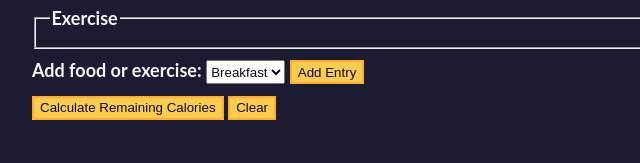
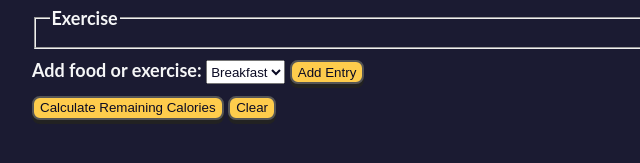
Before and after one commit to Abdelhadi-91/caloriesCounter, a plain HTML site: page index.html in a window 1280 px wide. Shown: the part 323-486 px from the top of the page, 268-908 px from the left. Drawn offline with Linux system fonts and the light colour scheme.

Commit message:
updating styles.css

```diff
--- a/styles.css
+++ b/styles.css
@@ -45,7 +45,24 @@ button {
   cursor: pointer;
   text-decoration: none;
   background-color: var(--light-yellow);
-  border: 2px solid var(--dark-yellow);
+  border: 2px solid #555;
+  color: white;
+  border-radius: 8px;
+  transition: all 0.25 ease;
+  box-shadow: 0 4px #222;
+  position: relative;
+}
+
+button:hover {
+  background-color: var(--dark-yellow);
+  transform: scale(1.05);
+  box-shadow: 0 6px 0 #111, 0 0 8px rgb(27, 27, 27);
+}
+
+button:active {
+  background-color: #222;
+  transform: scale(0.98);
+  top: 2px;
 }
 
 button,
```
